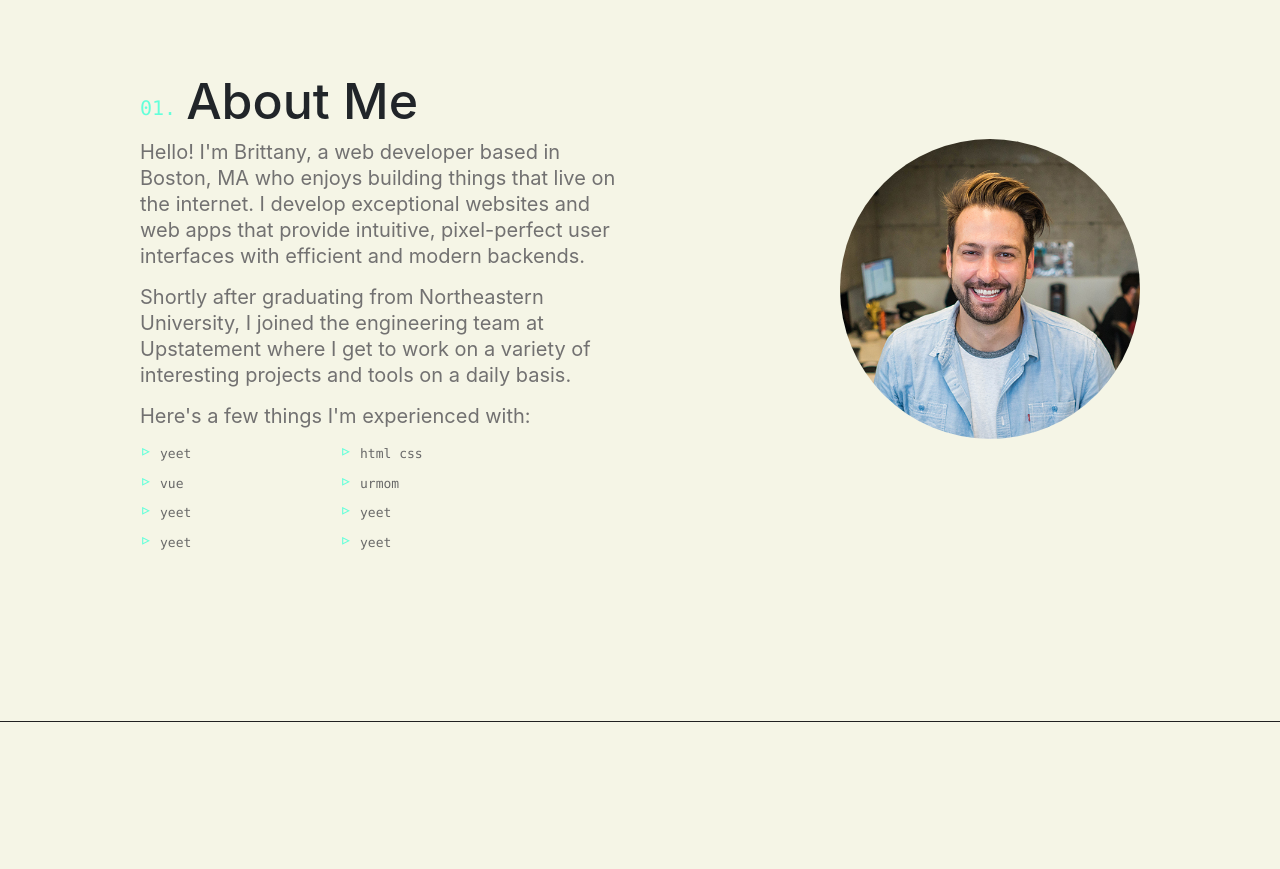
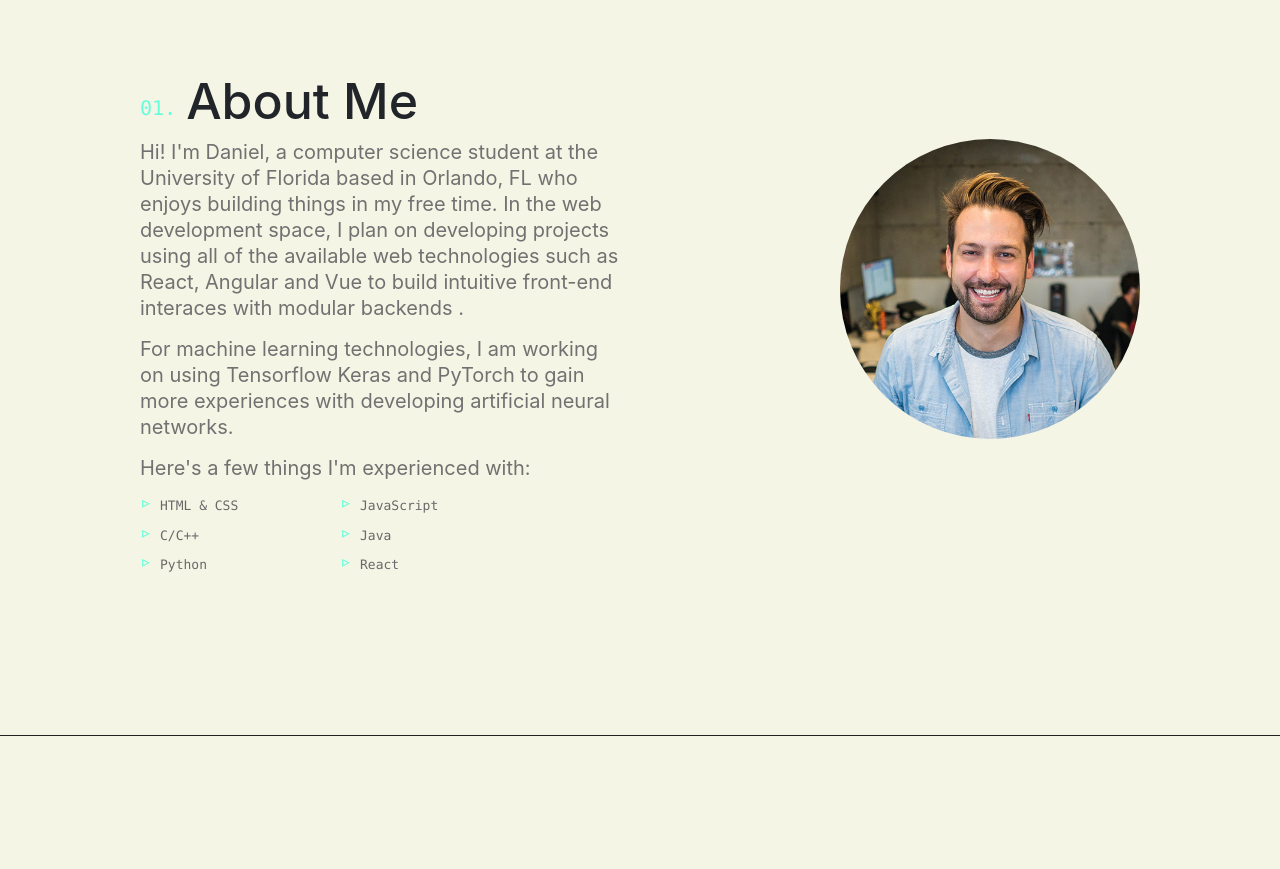
Before and after one commit to dlam96/Personal-Website-v1, a plain HTML site: page index.html in a window 1280 px wide. Shown: the part 880-1749 px from the top of the page. Drawn offline with nearby package versions, Linux system fonts and the light colour scheme.

Commit message:
changed some li tag text

```diff
--- a/index.html
+++ b/index.html
@@ -1,6 +1,7 @@
 <!-- Credits: -->
 <!-- Vincent Garreau - particle bg animation [https://vincentgarreau.com/en] -->
 <!-- Fournier-Pere -bird animation [https://fournier-pere-fils.com/home] -->
+<!-- Britanny Chiang -->
 <!DOCTYPE html>
 <html lang="en" dir="ltr">
 <head>
@@ -109,20 +110,18 @@
 			<div class="section_flexContainer">
 				<div id="section_text">
 					<div>
-						<p>Hello! I'm Brittany, a web developer based in Boston, MA who enjoys building things that live on the internet. I develop exceptional websites and web apps that provide intuitive, pixel-perfect user interfaces with efficient and modern backends.</p>
-						<p>Shortly after graduating from Northeastern University, I joined the engineering team at Upstatement where I get to work on a variety of interesting projects and tools on a daily basis.</p>
+						<p>Hi! I'm Daniel, a computer science student at the University of Florida based in Orlando, FL who enjoys building things in my free time. In the web development space, I plan on developing projects using all of the available web technologies such as React, Angular and Vue to build intuitive front-end interaces with modular backends .</p>
+						<p>For machine learning technologies, I am working on using Tensorflow Keras and PyTorch to gain more experiences with developing artificial neural networks.</p>
 						<p>Here's a few things I'm experienced with:</p>
 					</div>
 					<!-- list goes here -->
 					<ul class="skillContainer">
-						<li class="list_properties">yeet</li>
-						<li class="list_properties">html css</li>
-						<li class="list_properties">vue</li>
-						<li class="list_properties">urmom</li>
-						<li class="list_properties">yeet</li>
-						<li class="list_properties">yeet</li>
-						<li class="list_properties">yeet</li>
-						<li class="list_properties">yeet</li>
+						<li class="list_properties">HTML & CSS</li>
+						<li class="list_properties">JavaScript</li>
+						<li class="list_properties">C/C++</li>
+						<li class="list_properties">Java</li>
+						<li class="list_properties">Python</li>
+						<li class="list_properties">React</li>
 					</ul>
 				</div>
 				<!-- img -->
```
